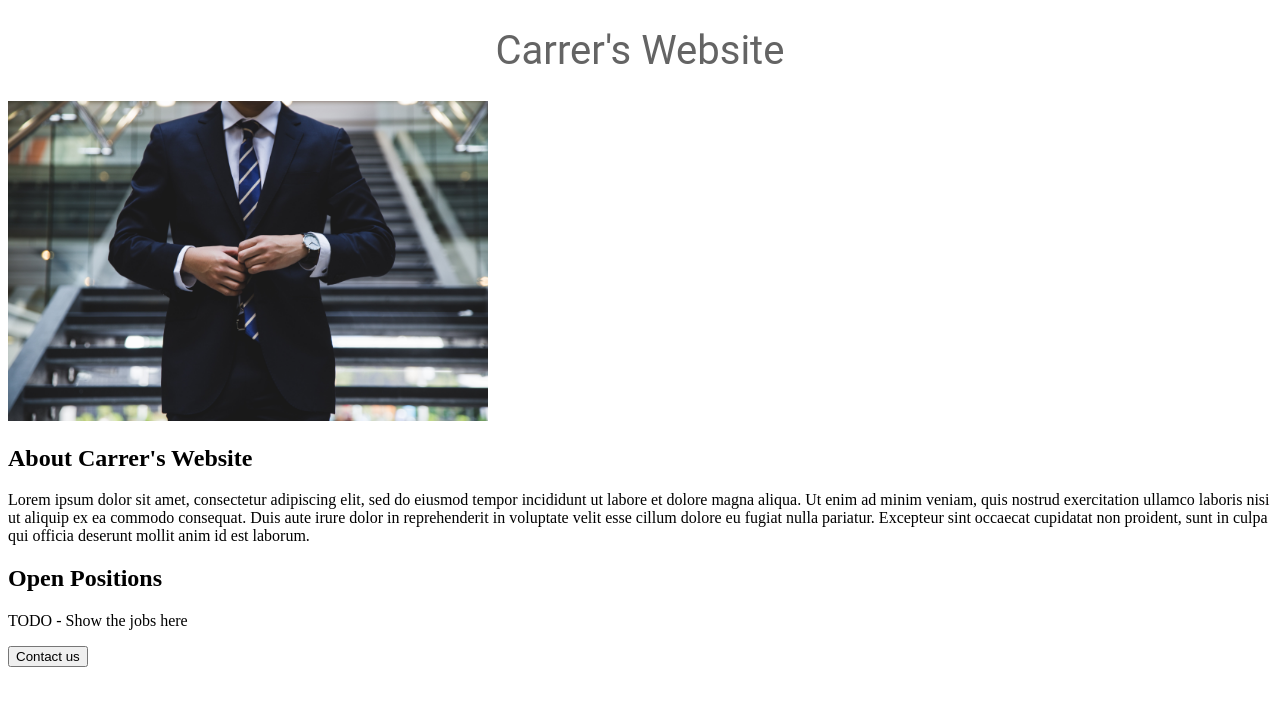
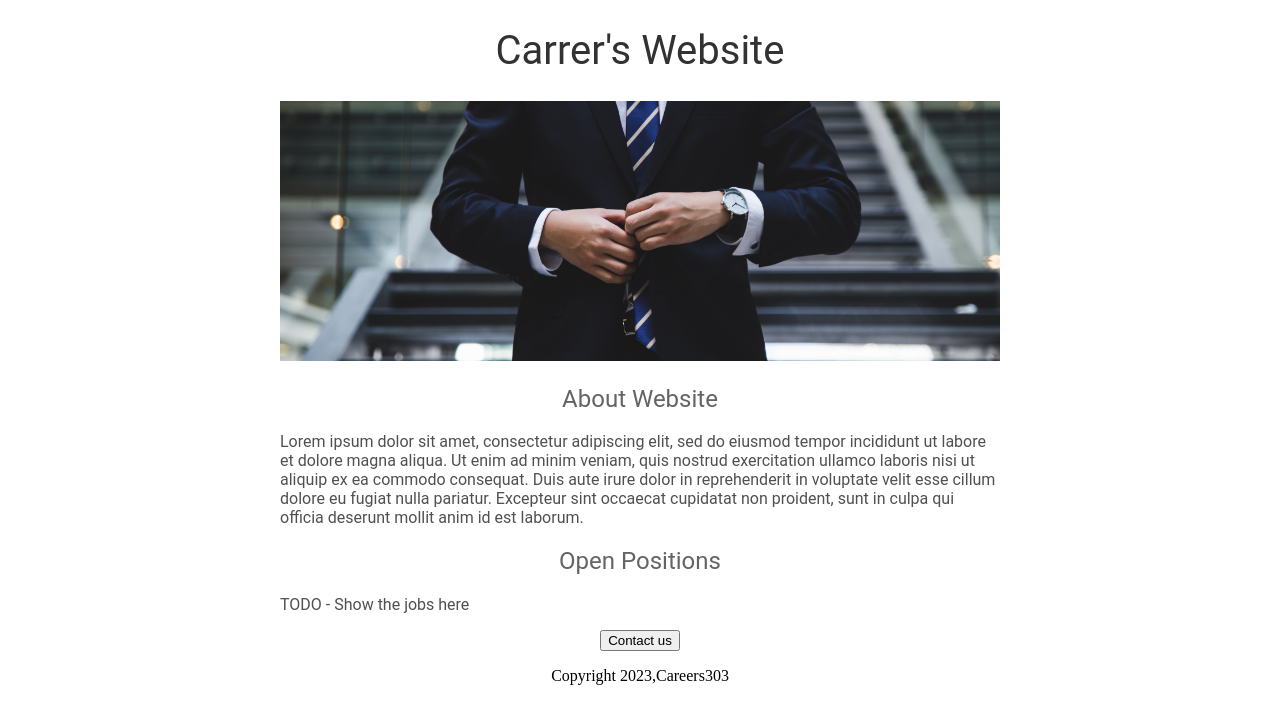
Before and after one commit to Sahildk/careers-website-practice, a Flask app: page / in a window 1280 px wide. Shown: the top 724 px of the page. Run offline with Flask 3, Linux system fonts and the light colour scheme.

Commit message:
Initial Commit

```diff
--- a/templates/home.html
+++ b/templates/home.html
@@ -7,18 +7,50 @@
             font-size: 40px;
             font-family: Roboto;
             font-weight: normal;
+            color: rgb(50,50,50);
+            text-align:center;
+        }
+
+        h2{
+            font-family:Roboto;
+            font-weight: normal;
             color: rgb(100,100,100);
-            text-align:center;
+            text-align: center;
+
+        }
+
+        .bodytext{
+            font-family:Roboto;
+            font-weight: normal;
+            color: rgb(80,80,80);
+        }
+
+        #banner {
+            width: 100%;
+            height: 260px;
+            object-fit: cover;
+        }
+
+        #container{
+            max-width:720px;
+            margin:0 auto 0 auto;
         }
     </style>
     </head>
     <body>
+        <div id="container">
     <h1>Carrer's Website </h1>
-    <img src="http://127.0.0.1:5000/static/banner.jpg" height="320">
-    <h2>About Carrer's Website</h2>
-    <p>Lorem ipsum dolor sit amet, consectetur adipiscing elit, sed do eiusmod tempor incididunt ut labore et dolore magna aliqua. Ut enim ad minim veniam, quis nostrud exercitation ullamco laboris nisi ut aliquip ex ea commodo consequat. Duis aute irure dolor in reprehenderit in voluptate velit esse cillum dolore eu fugiat nulla pariatur. Excepteur sint occaecat cupidatat non proident, sunt in culpa qui officia deserunt mollit anim id est laborum.</p>
+    <img id="banner" src="http://127.0.0.1:5000/static/banner.jpg" height="320">
+    <h2>About Website</h2>
+    <p class="bodytext">Lorem ipsum dolor sit amet, consectetur adipiscing elit, sed do eiusmod tempor incididunt ut labore et dolore magna aliqua. Ut enim ad minim veniam, quis nostrud exercitation ullamco laboris nisi ut aliquip ex ea commodo consequat. Duis aute irure dolor in reprehenderit in voluptate velit esse cillum dolore eu fugiat nulla pariatur. Excepteur sint occaecat cupidatat non proident, sunt in culpa qui officia deserunt mollit anim id est laborum.</p>
     <h2>Open Positions</h2>
-    <p>TODO - Show the jobs here</p>
+    <p class="bodytext">TODO - Show the jobs here</p>
+    <div style="text-align:center;">
     <button>Contact us</button>
+    <p>
+        Copyright 2023,Careers303
+    </p>
+    </div>
+        </div>
 </body>
 </html>
```
